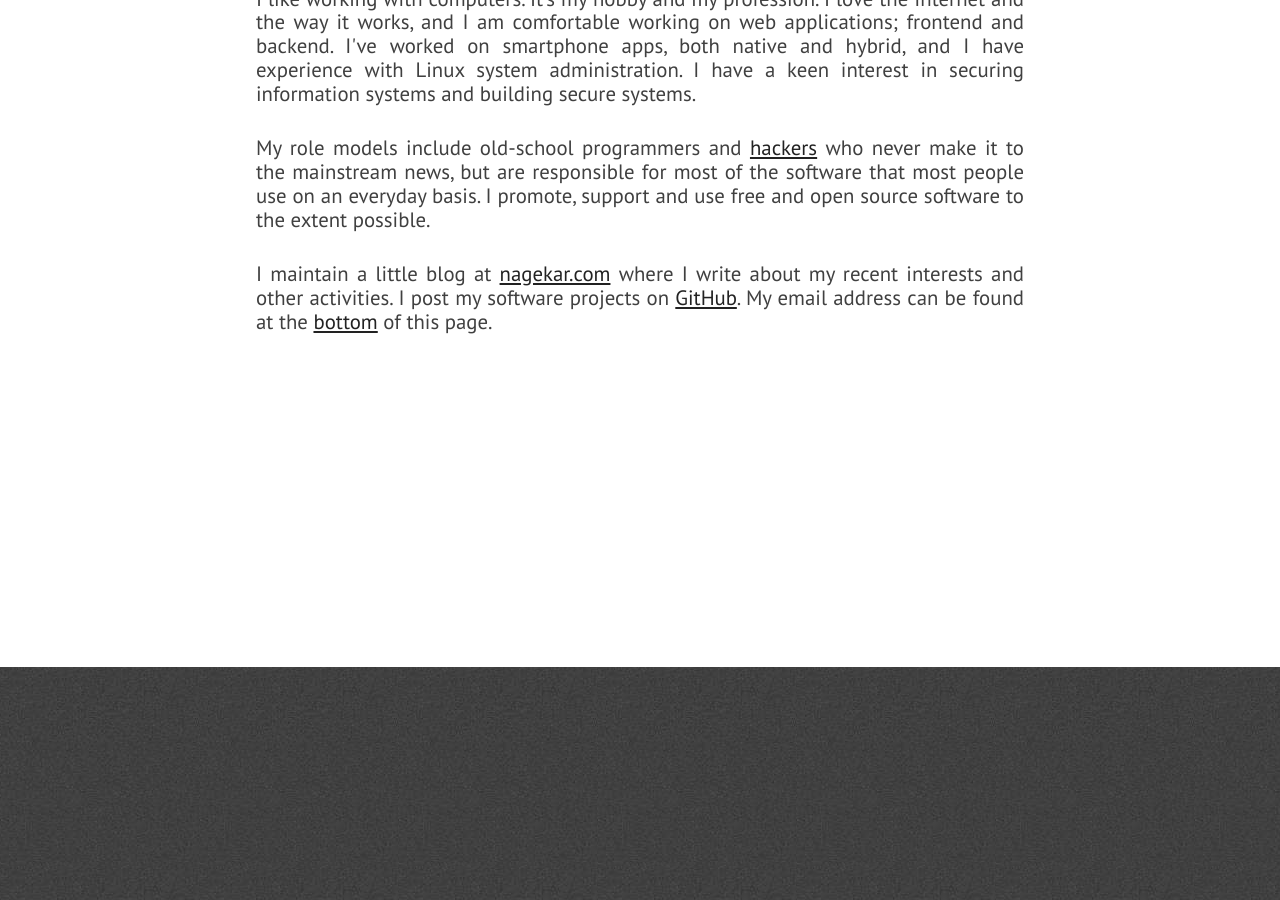
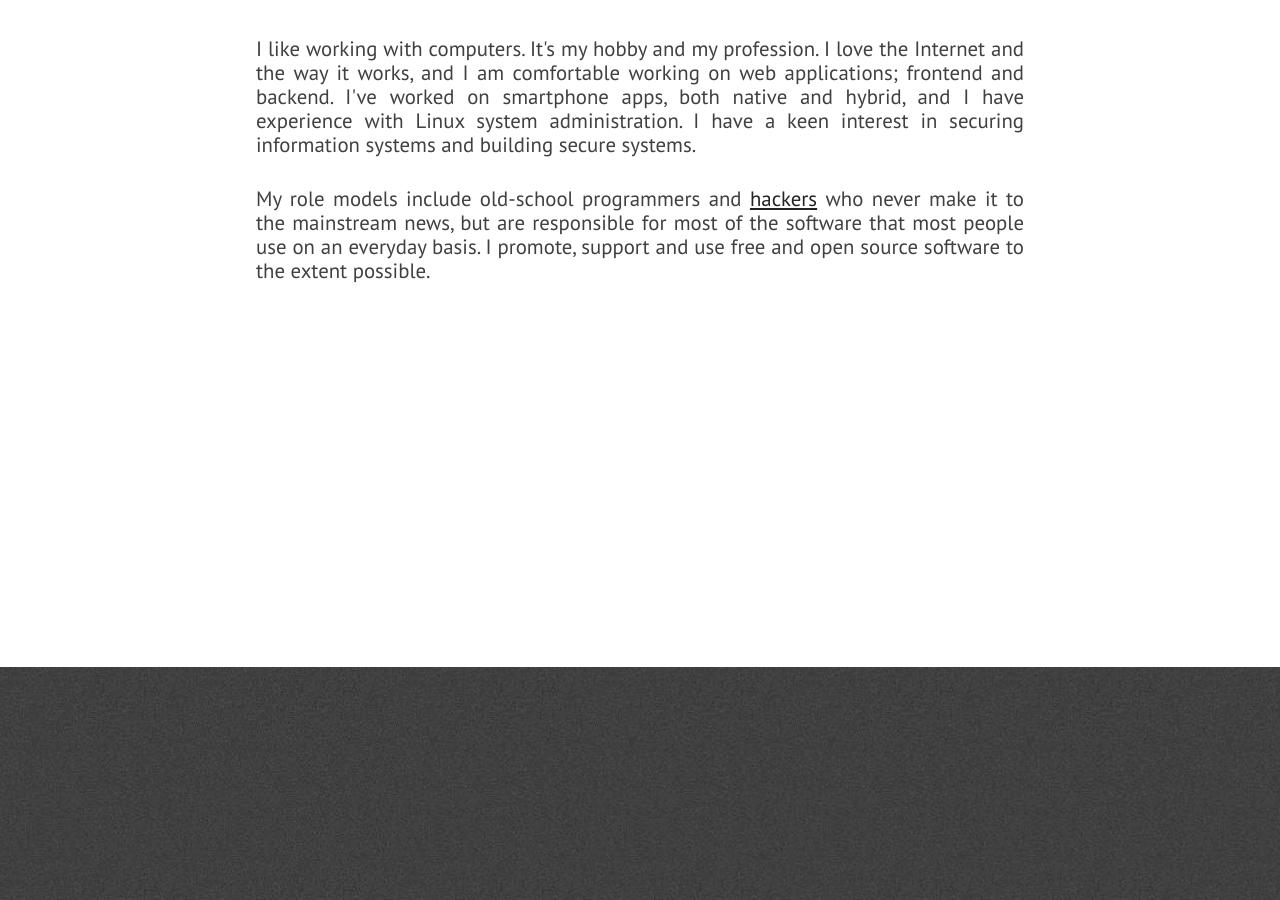
Before and after one commit to skctcdgit/skctcdgit.github.io, a Jekyll site: the page built from index.html, in a window 1280 px wide and 900 px high, scrolled down 1293 px. Built offline with Jekyll 4.4.1, drawn with Linux system fonts in a browser that asks for light colours; nearby versions of some CDN libraries.

Commit message:
Update about.html

```diff
--- a/_includes/about.html
+++ b/_includes/about.html
@@ -8,9 +8,6 @@
             <p class="paragraph-text justify-text">
                 My role models include old-school programmers and <a href="https://stallman.org/articles/on-hacking.html">hackers</a> who never make it to the mainstream news, but are responsible for most of the software that most people use on an everyday basis. I promote, support and use free and open source software to the extent possible.
             </p>
-            <p class="paragraph-text justify-text">
-                I maintain a little blog at <a href="{{ site.blog_url }}">nagekar.com</a> where I write about my recent interests and other activities. I post my software projects on <a href="https://github.com/{{ site.github_username }}">GitHub</a>. My email address can be found at the <span class="extra-link"><a href="#extra">bottom</a></span> of this page.
-            </p>
         </div>
     </section>
 </div>
```
